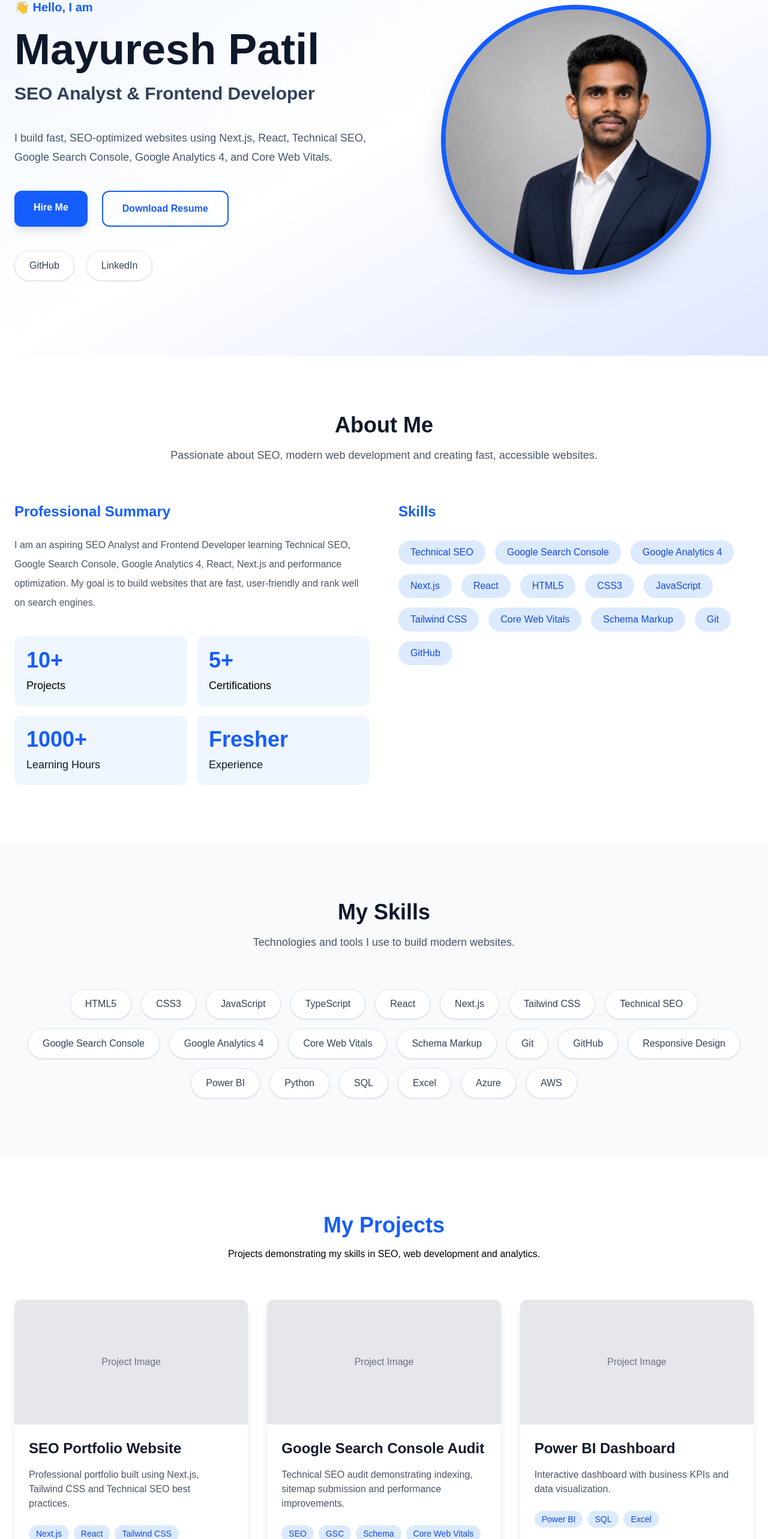
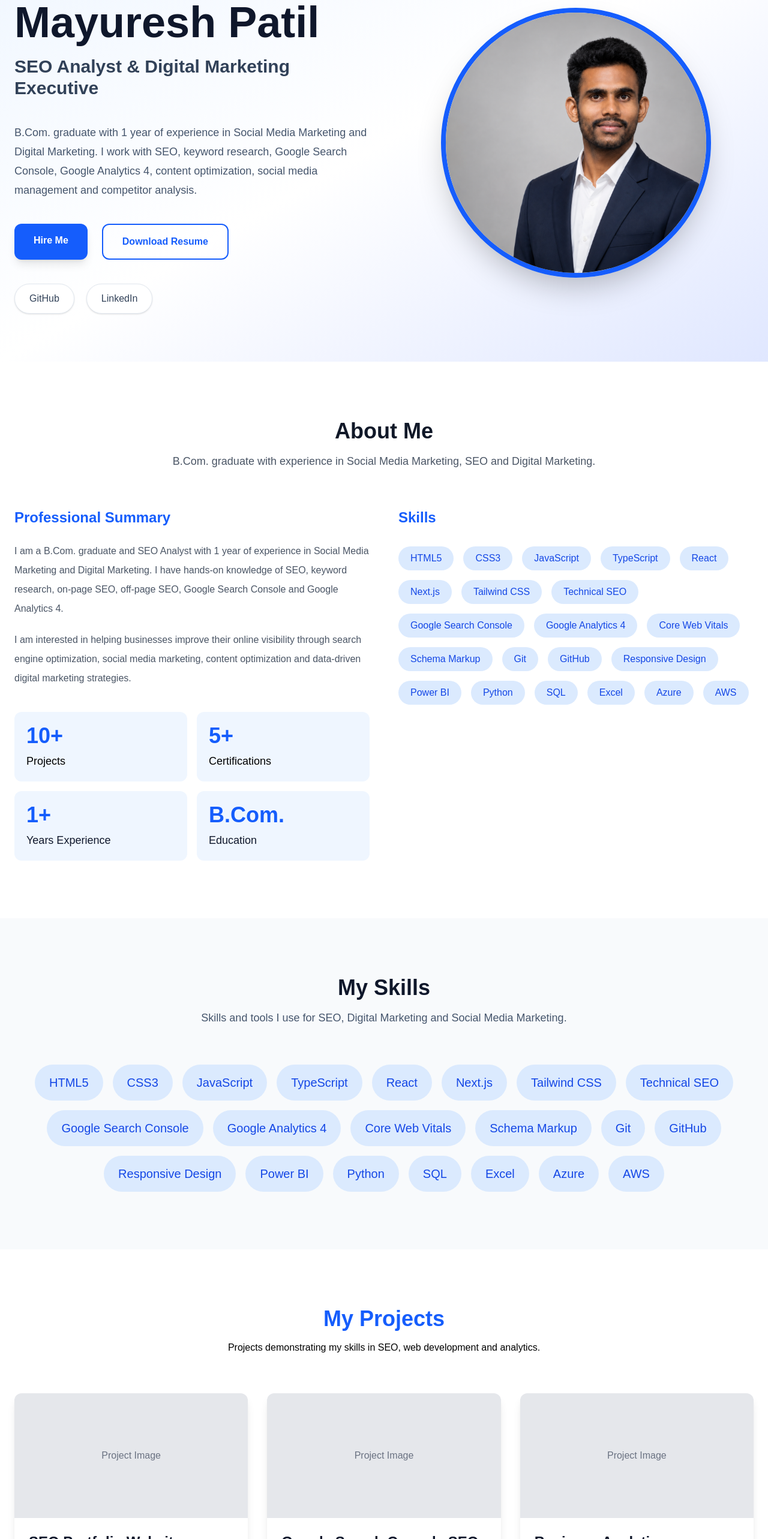
Before and after one commit to mayureshpatil2512-afk/mayuresh-portfolio, a Next.js app: page / in a window 1280 px wide. Shown: the part 192-2758 px from the top of the page at 60% size. Built offline with nearby package versions, Linux system fonts and the light colour scheme.

Commit message:
Update SEO digital marketing portfolio

```diff
--- a/src/app/layout.tsx
+++ b/src/app/layout.tsx
@@ -6,24 +6,33 @@ export const metadata: Metadata = {
   metadataBase: new URL("https://www.mayureshpatil0310.in"),
 
   title: {
-    default: "Mayuresh Patil | SEO Analyst & Frontend Developer",
+    default: "Mayuresh Patil | SEO Analyst & Digital Marketing Executive",
     template: "%s | Mayuresh Patil",
   },
 
   description:
-    "Mayuresh Patil is an SEO Analyst and Frontend Developer specializing in Technical SEO, Next.js, React, Google Search Console, Google Analytics 4 and Core Web Vitals.",
+    "Mayuresh Patil is a B.Com. graduate and SEO Analyst with 1 year of experience in Social Media Marketing, SEO, Google Search Console, Google Analytics 4, keyword research and digital marketing.",
 
   keywords: [
     "Mayuresh Patil",
     "SEO Analyst",
-    "Frontend Developer",
+    "Digital Marketing Executive",
+    "Digital Marketing",
+    "Social Media Marketing",
+    "SEO",
+    "Keyword Research",
+    "On-Page SEO",
+    "Off-Page SEO",
     "Technical SEO",
-    "Next.js Developer",
-    "React Developer",
     "Google Search Console",
     "Google Analytics 4",
-    "Core Web Vitals",
-    "Schema Markup",
+    "Google Business Profile",
+    "SEO Content Optimization",
+    "Competitor Analysis",
+    "Social Media Management",
+    "Meta Business Suite",
+    "Canva",
+    "SEO Reporting",
   ],
 
   authors: [
@@ -44,10 +53,10 @@ export const metadata: Metadata = {
   },
 
   openGraph: {
-    title: "Mayuresh Patil | SEO Analyst & Frontend Developer",
+    title: "Mayuresh Patil | SEO Analyst & Digital Marketing Executive",
 
     description:
-      "SEO Analyst and Frontend Developer specializing in Technical SEO, Next.js, React, Google Search Console, Google Analytics 4 and Core Web Vitals.",
+      "B.Com. graduate with 1 year of experience in Social Media Marketing, SEO and Digital Marketing.",
 
     url: "https://www.mayureshpatil0310.in/",
 
@@ -62,7 +71,7 @@ export const metadata: Metadata = {
         url: "/images/profile.png",
         width: 800,
         height: 800,
-        alt: "Mayuresh Patil - SEO Analyst & Frontend Developer",
+        alt: "Mayuresh Patil - SEO Analyst & Digital Marketing Executive",
       },
     ],
   },
@@ -70,10 +79,10 @@ export const metadata: Metadata = {
   twitter: {
     card: "summary_large_image",
 
-    title: "Mayuresh Patil | SEO Analyst & Frontend Developer",
+    title: "Mayuresh Patil | SEO Analyst & Digital Marketing Executive",
 
     description:
-      "SEO Analyst and Frontend Developer specializing in Technical SEO, Next.js, React and Core Web Vitals.",
+      "B.Com. graduate with 1 year of experience in Social Media Marketing, SEO and Digital Marketing.",
 
     images: ["/images/profile.png"],
   },
@@ -93,29 +102,30 @@ const personSchema = {
 
   image: "https://www.mayureshpatil0310.in/images/profile.png",
 
-  jobTitle: "SEO Analyst & Frontend Developer",
+  jobTitle: "SEO Analyst & Digital Marketing Executive",
 
   description:
-    "Mayuresh Patil is an SEO Analyst and Frontend Developer specializing in Technical SEO, Next.js, React, Google Search Console, Google Analytics 4 and Core Web Vitals.",
+    "Mayuresh Patil is a B.Com. graduate and SEO Analyst with 1 year of experience in Social Media Marketing, SEO and Digital Marketing.",
 
   knowsAbout: [
+    "SEO",
+    "Keyword Research",
+    "On-Page SEO",
+    "Off-Page SEO",
     "Technical SEO",
     "Google Search Console",
     "Google Analytics 4",
-    "Next.js",
-    "React",
-    "JavaScript",
-    "TypeScript",
-    "HTML5",
-    "CSS3",
-    "Tailwind CSS",
-    "Core Web Vitals",
-    "Schema Markup",
-  ],
-
-  sameAs: [
-    "https://github.com/",
-    "https://www.linkedin.com/",
+    "Google Business Profile",
+    "SEO Content Optimization",
+    "Competitor Analysis",
+    "Social Media Marketing",
+    "Social Media Management",
+    "Meta Business Suite",
+    "Content Planning",
+    "Canva",
+    "Excel",
+    "SEO Reporting",
+    "Digital Marketing",
   ],
 };
 
@@ -127,7 +137,6 @@ export default function RootLayout({
   return (
     <html lang="en">
       <body>
-
         {/* JSON-LD Structured Data */}
         <script
           type="application/ld+json"
@@ -158,7 +167,6 @@ export default function RootLayout({
             gtag('config', 'G-PPVMQ97SLK');
           `}
         </Script>
-
       </body>
     </html>
   );
--- a/src/components/About.tsx
+++ b/src/components/About.tsx
@@ -1,3 +1,5 @@
+import { skills } from "@/data/skills";
+
 export default function About() {
   return (
     <section
@@ -6,6 +8,8 @@ export default function About() {
     >
       <div className="mx-auto max-w-7xl px-6">
 
+        {/* Section Heading */}
+
         <div className="mb-16 text-center">
 
           <h2 className="text-4xl font-bold text-gray-900">
@@ -13,8 +17,8 @@ export default function About() {
           </h2>
 
           <p className="mt-4 text-lg text-gray-600">
-            Passionate about SEO, modern web development and
-            creating fast, accessible websites.
+            B.Com. graduate with experience in Social Media Marketing,
+            SEO and Digital Marketing.
           </p>
 
         </div>
@@ -30,15 +34,18 @@ export default function About() {
             </h3>
 
             <p className="mt-6 leading-8 text-gray-600">
+              I am a B.Com. graduate and SEO Analyst with 1 year of
+              experience in Social Media Marketing and Digital Marketing.
+              I have hands-on knowledge of SEO, keyword research,
+              on-page SEO, off-page SEO, Google Search Console and
+              Google Analytics 4.
+            </p>
 
-              I am an aspiring SEO Analyst and Frontend Developer
-              learning Technical SEO, Google Search Console,
-              Google Analytics 4, React, Next.js and performance
-              optimization.
-
-              My goal is to build websites that are fast,
-              user-friendly and rank well on search engines.
-
+            <p className="mt-5 leading-8 text-gray-600">
+              I am interested in helping businesses improve their online
+              visibility through search engine optimization, social media
+              marketing, content optimization and data-driven digital
+              marketing strategies.
             </p>
 
             <div className="mt-10 grid grid-cols-2 gap-4">
@@ -70,11 +77,11 @@ export default function About() {
               <div className="rounded-xl bg-blue-50 p-5">
 
                 <h4 className="text-4xl font-bold text-blue-600">
-                  1000+
+                  1+
                 </h4>
 
                 <p className="mt-2 text-lg font-medium text-slate-900">
-  Learning Hours
+                  Years Experience
                 </p>
 
               </div>
@@ -82,11 +89,11 @@ export default function About() {
               <div className="rounded-xl bg-blue-50 p-5">
 
                 <h4 className="text-4xl font-bold text-blue-600">
-                  Fresher
+                  B.Com.
                 </h4>
 
                 <p className="mt-2 text-lg font-medium text-slate-900">
-  Experience
+                  Education
                 </p>
 
               </div>
@@ -105,29 +112,13 @@ export default function About() {
 
             <div className="mt-8 flex flex-wrap gap-4">
 
-              {[
-                "Technical SEO",
-                "Google Search Console",
-                "Google Analytics 4",
-                "Next.js",
-                "React",
-                "HTML5",
-                "CSS3",
-                "JavaScript",
-                "Tailwind CSS",
-                "Core Web Vitals",
-                "Schema Markup",
-                "Git",
-                "GitHub",
-              ].map((skill) => (
-
+              {skills.map((skill) => (
                 <span
                   key={skill}
                   className="rounded-full bg-blue-100 px-5 py-2 font-medium text-blue-700"
                 >
                   {skill}
                 </span>
-
               ))}
 
             </div>
--- a/src/components/Hero.tsx
+++ b/src/components/Hero.tsx
@@ -32,6 +32,7 @@ export default function Hero() {
 
         {/* LEFT SIDE */}
         <div>
+
           <p className="text-xl font-semibold text-blue-600">
             👋 Hello, I am
           </p>
@@ -41,13 +42,15 @@ export default function Hero() {
           </h1>
 
           <h2 className="mt-5 text-3xl font-semibold text-slate-700">
-            SEO Analyst & Frontend Developer
+            SEO Analyst & Digital Marketing Executive
           </h2>
 
           <p className="mt-10 max-w-3xl text-lg leading-8 text-slate-600">
-            I build fast, SEO-optimized websites using Next.js,
-            React, Technical SEO, Google Search Console,
-            Google Analytics 4, and Core Web Vitals.
+            B.Com. graduate with 1 year of experience in Social Media
+            Marketing and Digital Marketing. I work with SEO, keyword
+            research, Google Search Console, Google Analytics 4,
+            content optimization, social media management and
+            competitor analysis.
           </p>
 
           {/* BUTTONS */}
@@ -57,6 +60,7 @@ export default function Hero() {
             animate={{ opacity: 1, y: 0 }}
             transition={{ duration: 0.5 }}
           >
+
             {/* HIRE ME */}
             <motion.a
               href="#contact"
@@ -82,6 +86,7 @@ export default function Hero() {
             >
               Download Resume
             </motion.a>
+
           </motion.div>
 
           {/* SOCIAL LINKS */}
@@ -91,6 +96,7 @@ export default function Hero() {
             animate={{ opacity: 1 }}
             transition={{ duration: 0.5, delay: 0.2 }}
           >
+
             <a
               href="https://github.com/"
               target="_blank"
@@ -108,15 +114,19 @@ export default function Hero() {
             >
               LinkedIn
             </a>
+
           </motion.div>
+
         </div>
 
         {/* RIGHT SIDE */}
         <div className="flex justify-center">
+
           <div className="relative h-80 w-80 overflow-hidden rounded-full border-8 border-blue-600 shadow-2xl md:h-[450px] md:w-[450px]">
+
             <Image
               src="/images/profile.png"
-              alt="Mayuresh Patil - SEO Analyst and Frontend Developer"
+              alt="Mayuresh Patil - SEO Analyst and Digital Marketing Executive"
               fill
               priority
               fetchPriority="high"
@@ -124,7 +134,9 @@ export default function Hero() {
               quality={80}
               className="object-cover"
             />
+
           </div>
+
         </div>
 
       </div>
--- a/src/components/Skills.tsx
+++ b/src/components/Skills.tsx
@@ -15,7 +15,7 @@ export default function Skills() {
           </h2>
 
           <p className="mt-4 text-lg text-slate-600">
-            Technologies and tools I use to build modern websites.
+            Skills and tools I use for SEO, Digital Marketing and Social Media Marketing.
           </p>
 
         </div>
@@ -25,24 +25,7 @@ export default function Skills() {
           {skills.map((skill) => (
             <span
               key={skill}
-              className="
-                rounded-full
-                border
-                border-blue-100
-                bg-white
-                px-6
-                py-3
-                font-medium
-                text-slate-700
-                shadow-sm
-                transition
-                duration-300
-                hover:-translate-y-1
-                hover:border-blue-300
-                hover:bg-blue-600
-                hover:text-white
-                hover:shadow-md
-              "
+              className="rounded-full bg-blue-100 px-6 py-4 text-xl font-medium text-blue-700 transition hover:bg-blue-200"
             >
               {skill}
             </span>
--- a/src/data/projects.ts
+++ b/src/data/projects.ts
@@ -13,44 +13,47 @@ export const projects: Project[] = [
     id: 1,
     title: "SEO Portfolio Website",
     description:
-      "Professional portfolio built using Next.js, Tailwind CSS and Technical SEO best practices.",
+      "Personal professional portfolio focused on SEO, digital presence, website performance, structured data, Google Search Console and Google Analytics 4.",
     technologies: [
-      "Next.js",
-      "React",
-      "Tailwind CSS",
-      "TypeScript",
-      "SEO"
+      "SEO",
+      "Google Search Console",
+      "Google Analytics 4",
+      "Schema Markup",
+      "Core Web Vitals",
     ],
     github: "https://github.com/",
-    live: "https://example.com",
+    live: "https://www.mayureshpatil0310.in/",
     image: "/images/projects/portfolio.png",
   },
 
   {
     id: 2,
-    title: "Google Search Console Audit",
+    title: "Google Search Console SEO Audit",
     description:
-      "Technical SEO audit demonstrating indexing, sitemap submission and performance improvements.",
+      "SEO audit project covering indexing, sitemap configuration, robots.txt, canonical URLs, structured data, search performance and technical SEO checks.",
     technologies: [
-      "SEO",
-      "GSC",
-      "Schema",
-      "Core Web Vitals"
+      "Technical SEO",
+      "Google Search Console",
+      "Sitemap",
+      "Robots.txt",
+      "Schema Markup",
+      "Core Web Vitals",
     ],
     github: "https://github.com/",
-    live: "https://example.com",
+    live: "https://www.mayureshpatil0310.in/",
     image: "/images/projects/seo-audit.png",
   },
 
   {
     id: 3,
-    title: "Power BI Dashboard",
+    title: "Business Analytics Dashboard",
     description:
-      "Interactive dashboard with business KPIs and data visualization.",
+      "Interactive business dashboard focused on presenting KPIs, trends and business insights using data visualization and reporting tools.",
     technologies: [
       "Power BI",
-      "SQL",
-      "Excel"
+      "Microsoft Excel",
+      "Data Visualization",
+      "Business Analytics",
     ],
     github: "https://github.com/",
     live: "https://example.com",
```
Lines whose indentation alone changed are shown as unchanged.
